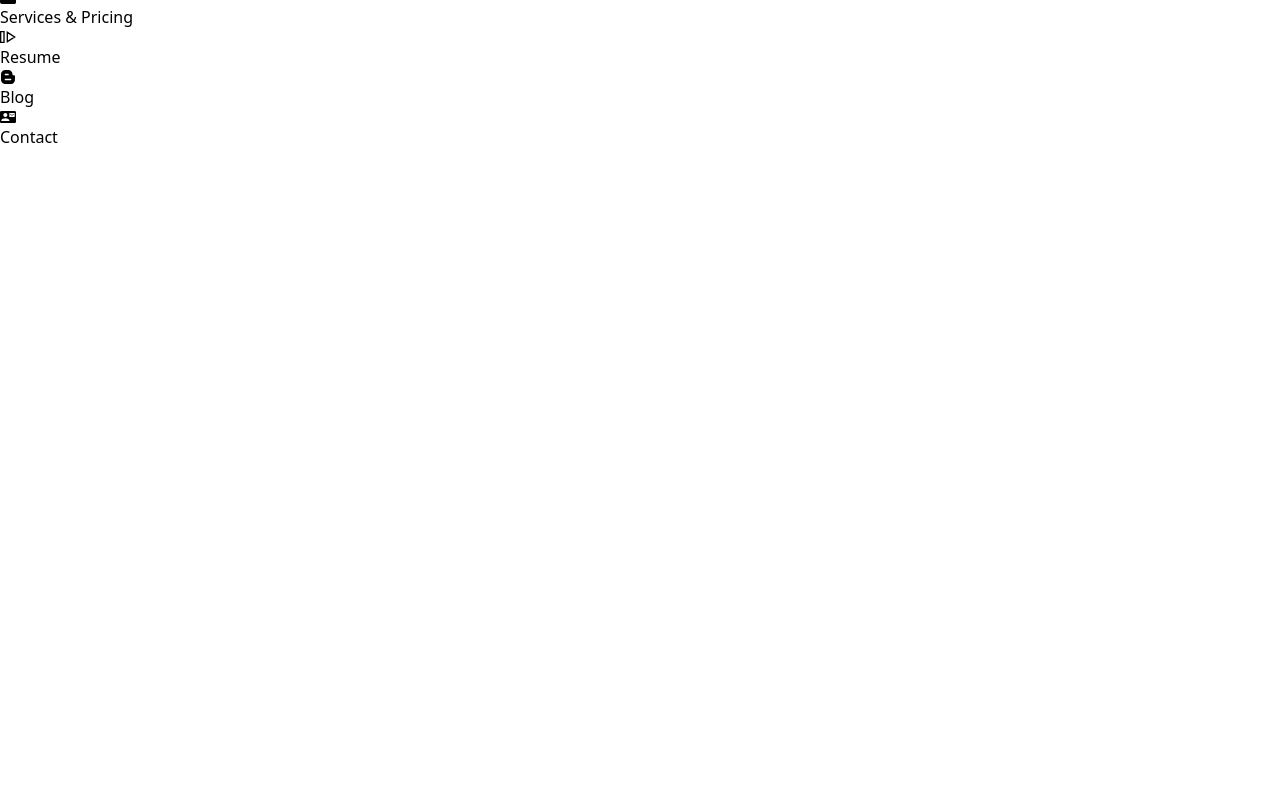
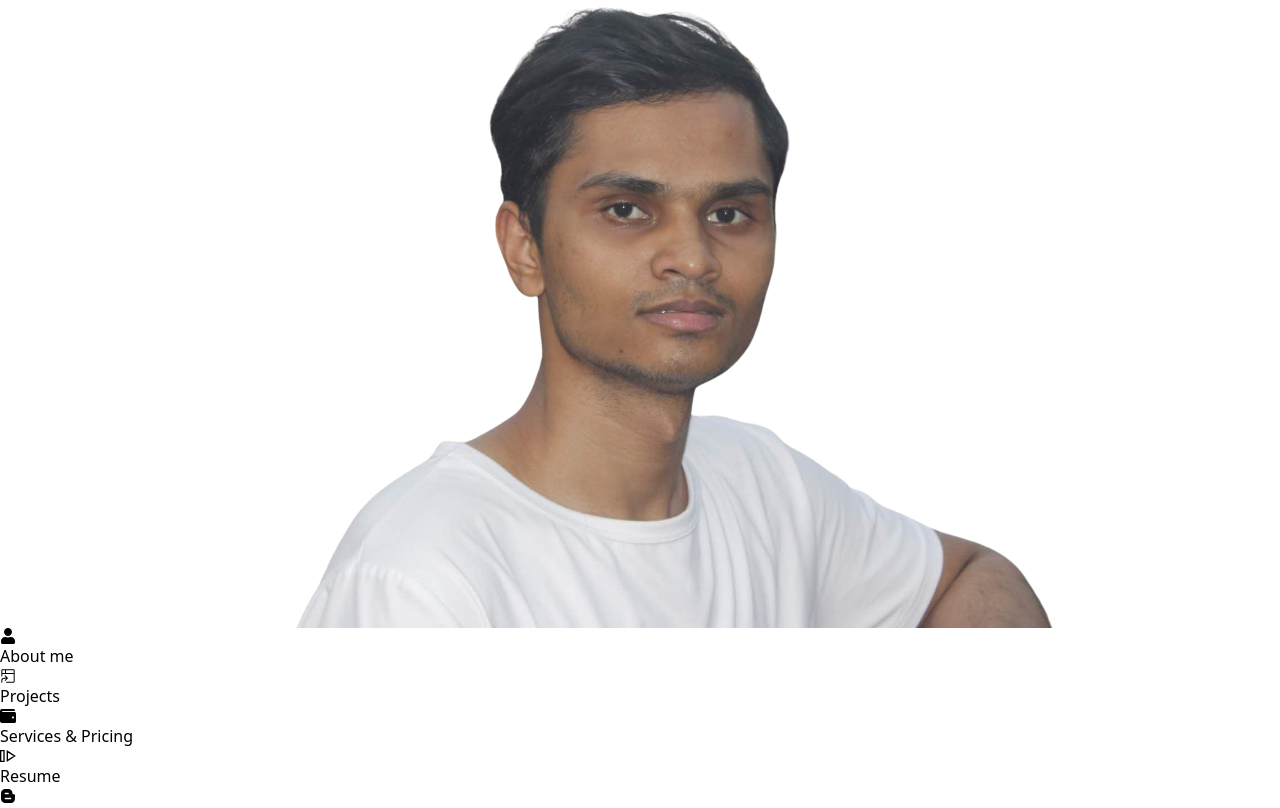
Before and after one commit to MILON-2377/my-protfolio, a React (Vite) app: page / in a window 1280 px wide. Shown: the part 1370-2178 px from the top of the page. Before the commit the page ends 1519 px from the top, so only its background shows below. Built offline with nearby package versions, Linux system fonts and the light colour scheme; a web font is replaced by a local one.

Commit message:
profile pic added

```diff
--- a/src/Home.jsx
+++ b/src/Home.jsx
@@ -1,10 +1,12 @@
 import AboutProfile from "./components/home/AboutProfile";
+import Profile from "./components/home/Profile";
 
 export default function Home() {
   return (
-    <div className=" w-full mt-2 lg:mt-0  ">
-      <div>
+    <div className=" w-full lg:mt-20  ">
+      <div className=" flex flex-col lg:flex-row gap-5 lg:justify-between  ">
         <AboutProfile />
+        <Profile />
       </div>
     </div>
   );
--- a/src/components/home/AboutProfile.jsx
+++ b/src/components/home/AboutProfile.jsx
@@ -84,7 +84,7 @@ export default function AboutProfile() {
 
       {AimatedText()}
 
-      <p className=" text-xm text-slate-500 font-semibold mt-5 ">
+      <p className=" text-xm lg:w-[70%] text-slate-500 font-semibold mt-5 ">
         {aboutData.introduction}
       </p>
 
--- /dev/null
+++ b/src/components/home/Profile.jsx
@@ -0,0 +1,30 @@
+import profileImg from "../../assets/milon.png";
+import { motion } from "framer-motion";
+
+export default function Profile() {
+  return (
+    <div className="relative sm:w-[40%] w-[80%] mx-auto bg-slate-100 h-[50vh] lg:mr-5 ">
+      {/* Profile Image */}
+      <img
+        src={profileImg}
+        alt="Profile"
+        className="absolute inset-0 object-cover w-full h-full z-10"
+      />
+
+      {/* Motion div for continuous translation and rotation */}
+      <motion.div
+        className="absolute inset-0 w-full h-full bg-blue-500"
+        initial={{ rotate: 0 }}
+        animate={{
+          rotate: [-8, 8],
+        }}
+        transition={{
+          duration: 2,
+          ease: "easeInOut",
+          repeat: Infinity,
+          repeatType: "reverse",
+        }}
+      />
+    </div>
+  );
+}
```
